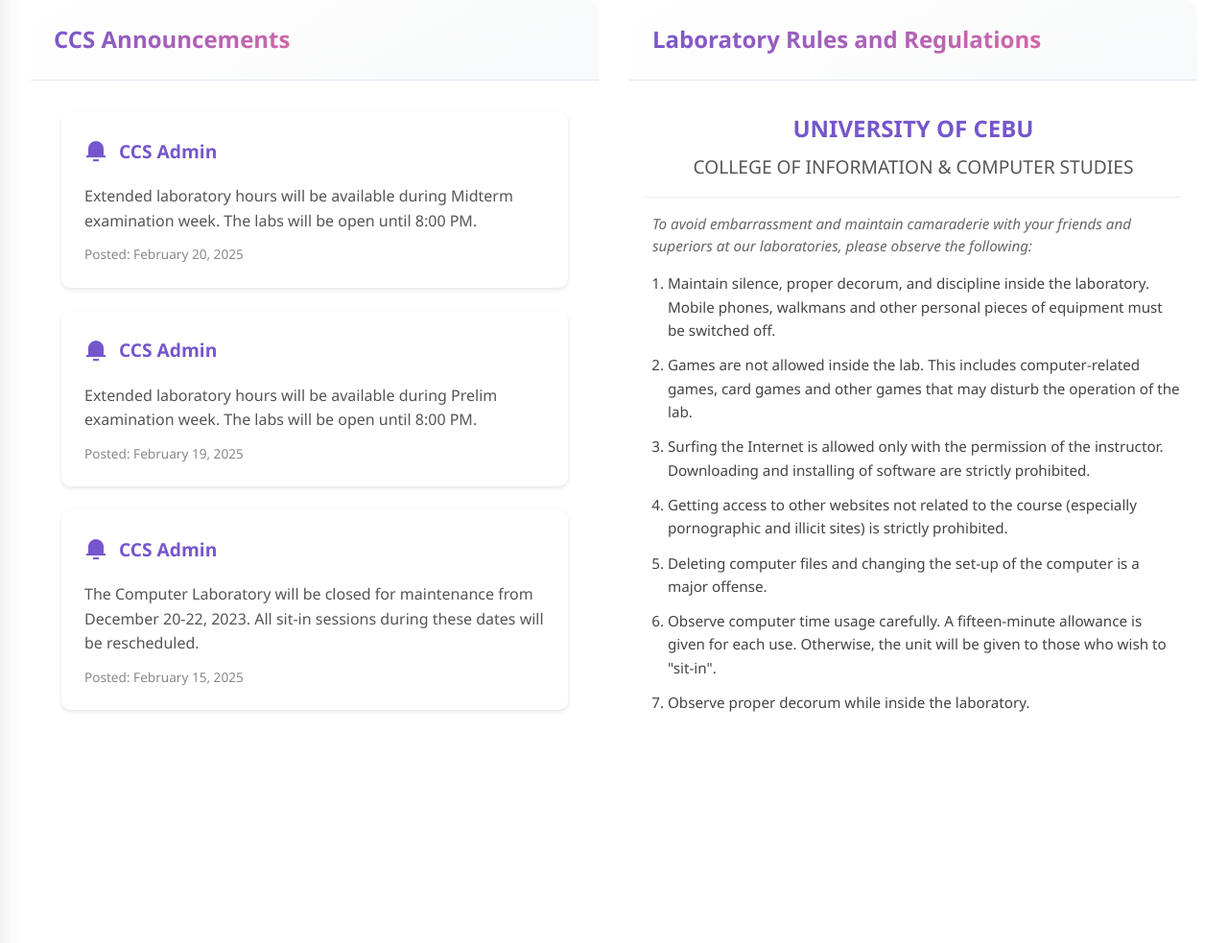
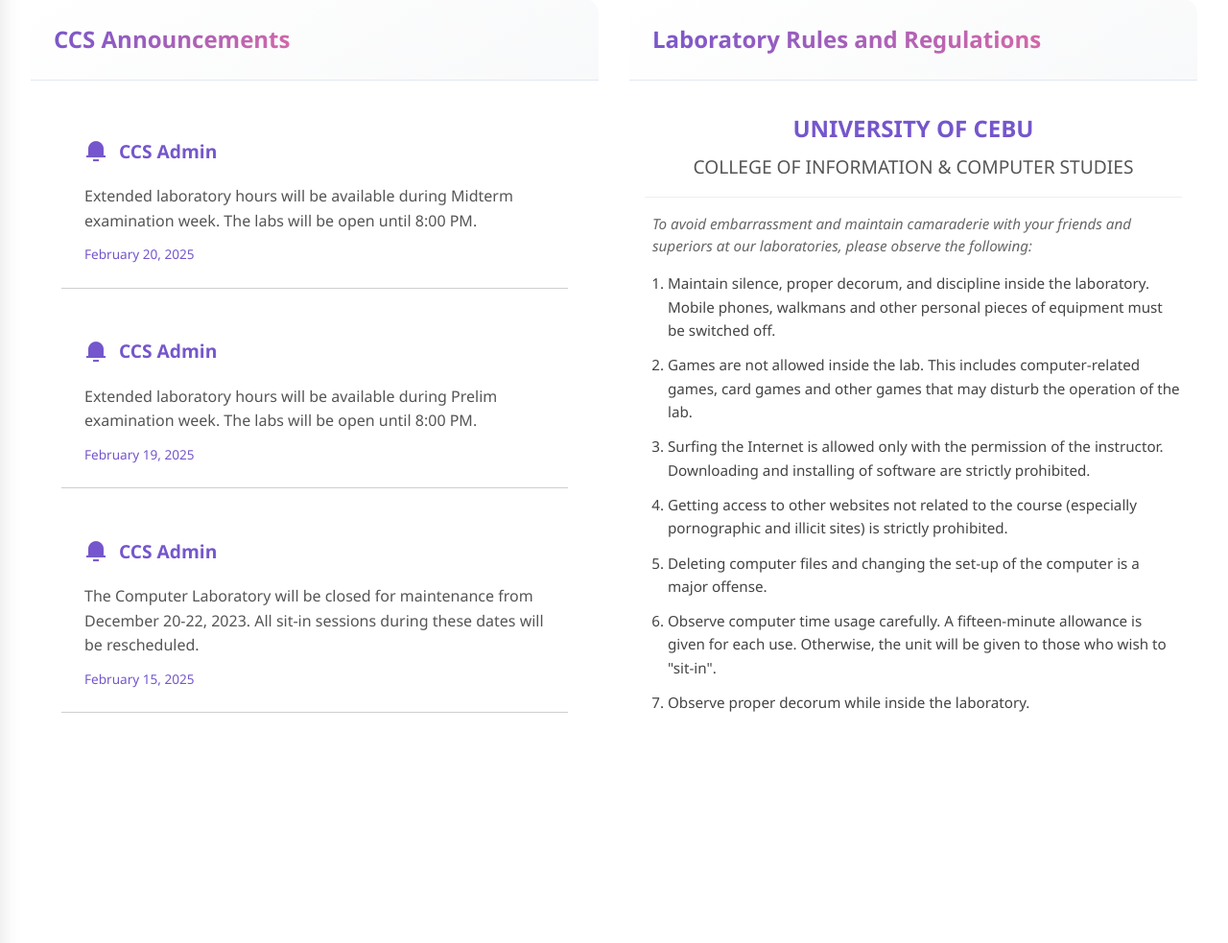
Before and after one commit to pulmonaryveins/ccs-sit-in, a PHP site: page /dashboard.php in a window 1280 px wide. Shown: the part 113-1096 px from the top of the page at 96% size. Run offline with PHP 8.4, Linux system fonts and the light colour scheme; a user stored in the database is signed in; data comes from the database, SQL or seed files in the repository; some libraries are stand-ins or nearby versions.

Commit message:
Updated annoucement

```diff
--- a/dashboard.php
+++ b/dashboard.php
@@ -204,7 +204,7 @@
                             </div>
                             <div class="announcement-details">
                                 <p>Extended laboratory hours will be available during Midterm examination week. The labs will be open until 8:00 PM.</p>
-                                <span class="timestamp">Posted: February 20, 2025</span>
+                                <span class="timestamp">February 20, 2025</span>
                             </div>
                         </div>
 
@@ -215,7 +215,7 @@
                             </div>
                             <div class="announcement-details">
                                 <p>Extended laboratory hours will be available during Prelim examination week. The labs will be open until 8:00 PM.</p>
-                                <span class="timestamp">Posted: February 19, 2025</span>
+                                <span class="timestamp">February 19, 2025</span>
                             </div>
                         </div>
                         <div class="announcement-item">
@@ -225,7 +225,7 @@
                             </div>
                             <div class="announcement-details">
                                 <p>The Computer Laboratory will be closed for maintenance from December 20-22, 2023. All sit-in sessions during these dates will be rescheduled.</p>
-                                <span class="timestamp">Posted: February 15, 2025</span>
+                                <span class="timestamp">February 15, 2025</span>
                             </div>
                         </div>
                     </div>
--- a/styles.css
+++ b/styles.css
@@ -181,10 +181,17 @@
 }
 
 .announcement-item {
-    background: #fff;
-    border-radius: 10px;
+    background: white;
+    /*background-olor: rgba(174, 0, 255, 0.075);*/
+    border-radius: 0px;
+    border-bottom: 1px solid #00000031;
     padding: 1.5rem;
-    box-shadow: 0 2px 4px rgba(0, 0, 0, 0.1);
+    transition: all 0.2s ease;
+
+}
+
+.announcement-item:hover {
+    transform: translateY(-3px);
 }
 
 .announcement-title {
@@ -303,6 +310,7 @@
     color: #7556cc;
     font-size: 1.2rem;
     margin-bottom: 0.75rem;
+    font-weight: 700;
 }
 
 .disciplinary-section ul {
@@ -314,10 +322,12 @@
     font-size: 0.95rem;
     margin-bottom: 0.75rem;
     line-height: 1.6;
+    color: #444;
 }
 
 .disciplinary-section strong {
     color: #7556cc;
+    font-weight: 600;
 }
 
 /* Add these new styles for the grid layout */
@@ -426,7 +436,7 @@
 .timestamp {
     display: block;
     font-size: 0.85rem;
-    color: #888;
+    color: #7556cc;
 }
 
 @keyframes fadeInDown {
```
Also changed, not shown: logo/AVATAR.jfif (added), logo/AVATAR.png (added), uploads/profile_67bd3716dd63a.jpg (added), uploads/profile_67bd39cc116bd.jpeg (added).
